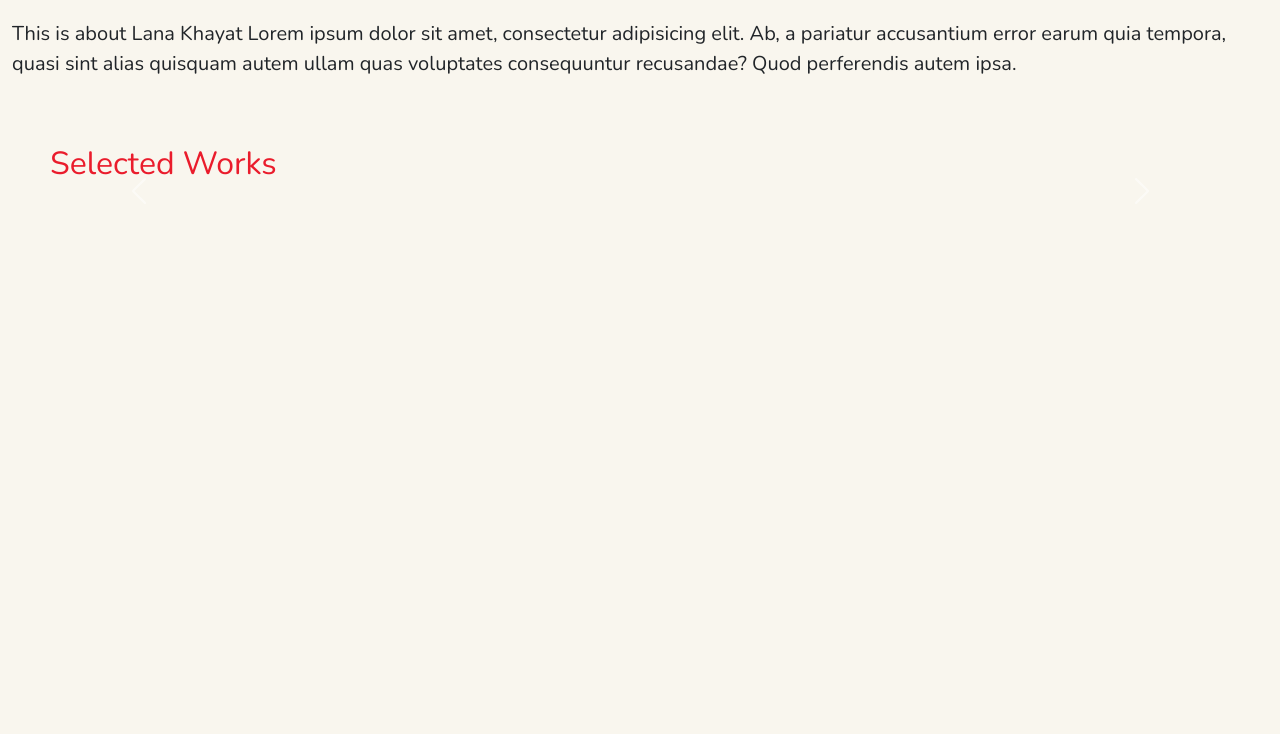
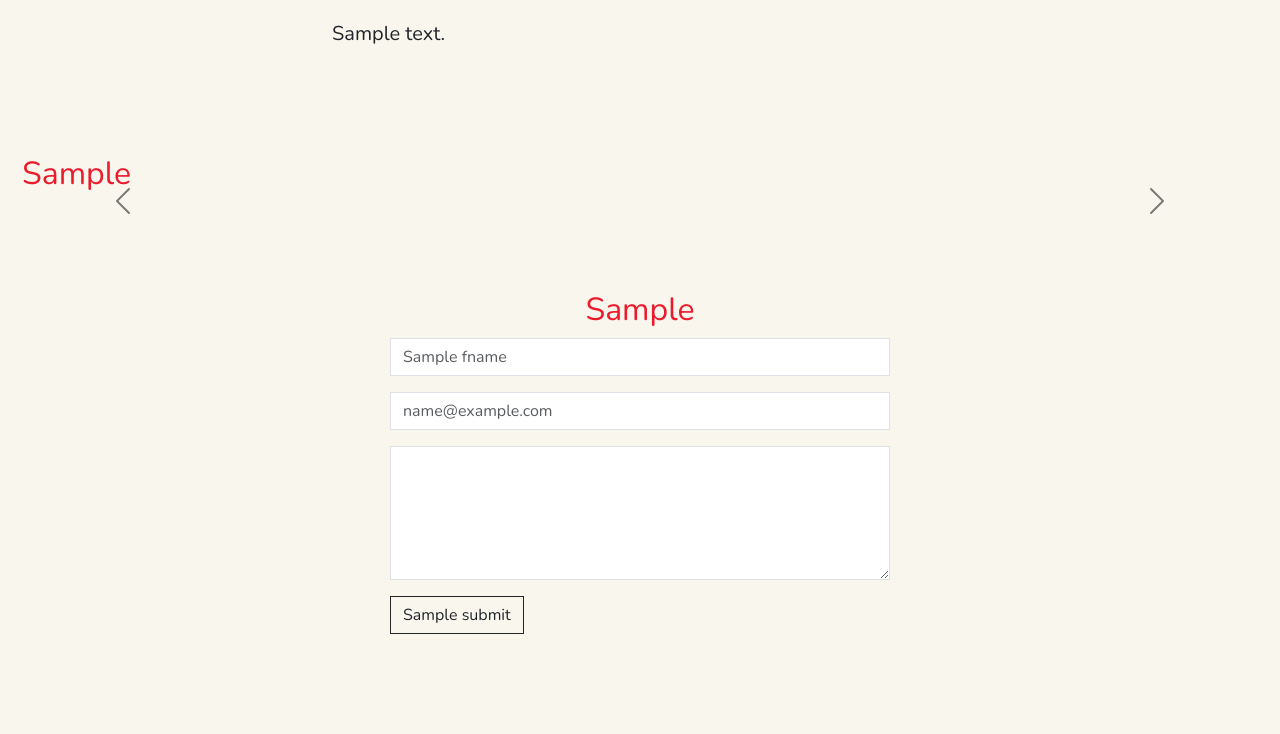
Before and after one commit to tardy-ish/portfolio-artwork, a Flask app: template templates/index.html in a window 1280 px wide. Shown: the part 461-1195 px from the top of the page. Before the commit the page ends 636 px from the top, so only its background shows below. Run offline with Flask 3, Linux system fonts and the light colour scheme; the template is opened without the code that fills it: most values are stand-ins (such as "Sample title", 1, 10 or a date in 2020).

Commit message:
change language implemented

```diff
--- a/app.py
+++ b/app.py
@@ -1,13 +1,15 @@
-from flask import Flask, render_template
+from flask import Flask, render_template, url_for
 import os
+import json
 
 app = Flask(__name__)
 
 
 @app.route('/')
-@app.route('/en')
-def index():
-    art = list(os.listdir('./static/assets/artworks'))
+@app.route('/<lang>',methods=["POST","GET"])
+def index(lang='en'):
+    art = list(os.listdir('static/assets/artworks'))
+    translations = json.load(open('static/translations.json',encoding='utf-8'))
     paintingNames = []
     paintingSizes = []
     for f in art:
@@ -20,6 +22,8 @@ def index():
         files=art,
         sizes=paintingSizes,
         names=paintingNames,
+        lang=lang,
+        langP=translations[lang],
     )
 
 
--- a/static/css/app.css
+++ b/static/css/app.css
@@ -1,35 +1,47 @@
 body {
     background: #F9F6EE;
-    font-family: "Nunito", sans-serif;
+    font-family: "Nunito", "Noto Sans Arabic", sans-serif;
+}
+
+section{
+    padding-top: 90px;
 }
 
 .content {
-    margin-top: 100px;
     margin-bottom: 100px;
 }
 
-.img-sf-0 {
-    padding-top: 5vh;
+#about:lang(ae){
+    text-align: right;
 }
 
 .artwork-view {
     background: #F9F6EE;
     max-width: 95vw;
 }
-#painting-div{
-    /* padding: 300px 100px; */
-    max-width: 50vw;
-    max-height: 95vh;
-}
+
 
 #painting{
     max-height: 600px;
+    margin: 50px 0;
 }
-#mainNavbar {
+
+#contactForm{
+    max-width: 500px;
+}
+
+.navbar{
     font-size: 1.5rem;
     font-weight: 100;
-    background-color: #faf3e0;
+    background: #fff3f1;
 }
+
+.navbar:lang(ae){
+    font-size: 1.5rem;
+    font-weight: 300;
+    background: #fff3f1;
+}
+
 
 #mainNavbar .nav-link {
     color: black;
@@ -40,38 +52,42 @@ body {
 }
 
 #mainNavbar .navbar-brand {
+    padding-left: 10px;
     color: #EA1C2C;
     font-size: 1.5rem;
 }
+
+
 
 #headingGroup {
     color: #EA1C2C;
 }
 
-#headingGroup h1 {
+#headingGroup h1{
     font-weight: 100;
     font-size: 4rem;
 }
 
-#artworks {
-    padding: 50px;
+#headingGroup h1:lang(ae){
+    font-weight: 300;
+    font-size: 4rem;
 }
 
-#carousel {
+.carousel {
     max-width: 95vw;
 }
 
-.carousel-indicators button[data-bs-target] {
-    max-height: 10vh;
-    max-width: 10vw;
-    min-height: 1vh;
-    min-width: 2vw;
-    background: none;
+.carousel-indicators {
+    position: relative;
+    margin: 0;
+}
+.carousel-indicators [data-bs-target]{
+    height: 90px;
+    width: 90px;
+    margin: 0 5px;
+    background-size: cover;
 }
 
-.carousel-indicators button[data-bs-target]:not(.active) {
-    opacity: 0.2;
-}
 
 .lang {
     background-color: #F9F6EE;
@@ -89,11 +105,9 @@ body {
         max-width: 100vw;
     }
 
-    #artworks {
-        padding: 5px;
-    }
-
-    .img-sf-0 {
-        padding-top: 0;
+    #painting{
+        max-height: 600px;
+        max-width: 300px;
+        padding: 0 2px;
     }
 }
--- a/templates/index.html
+++ b/templates/index.html
@@ -1,5 +1,5 @@
 <!doctype html>
-<html lang="en">
+<html lang="{{lang}}">
 
 <head>
     <!-- Required meta tags -->
@@ -7,7 +7,11 @@
     <meta name="viewport" content="width=device-width, initial-scale=1, shrink-to-fit=no">
 
     <!-- Google Font -->
-    <link href="https://fonts.googleapis.com/css?family=Nunito:200,300,400,700" rel="stylesheet">
+    <link rel="preconnect" href="https://fonts.googleapis.com">
+    <link rel="preconnect" href="https://fonts.gstatic.com" crossorigin>
+    <link href="https://fonts.googleapis.com/css2?family=Noto+Sans+Arabic:wght@100;200;300;400;700&display=swap"
+        rel="stylesheet">
+    <link href="https://fonts.googleapis.com/css?family=Nunito:100,200,300,400,700" rel="stylesheet">
 
     <!-- Bootstrap CSS -->
     <link href="https://cdn.jsdelivr.net/npm/bootstrap@5.3.0-alpha2/dist/css/bootstrap.min.css" rel="stylesheet"
@@ -26,35 +30,35 @@
 
     <nav id="mainNavbar" class="navbar navbar-expand-md fixed-top">
         <div class="container-fluid">
-            <a class="navbar-brand" href="#">LANA KHAYAT</a>
+            <a class="navbar-brand" href="#">{{langP['brand']}}</a>
             <button class="navbar-toggler" type="button" data-bs-toggle="collapse"
-                data-bs-target="#navbarSupportedContent" aria-controls="navbarSupportedContent" aria-expanded="false"
-                aria-label="Toggle navigation">
+                data-bs-target="#navbarSupportedContent">
                 <span class="navbar-toggler-icon"></span>
             </button>
             <div class="collapse navbar-collapse" id="navbarSupportedContent">
                 <ul class="navbar-nav me-auto mb-2 mb-lg-0">
                     <li class="nav-item">
-                        <a class="nav-link" href="#"> Bio</a>
+                        <a class="nav-link" href="#about">
+                            {{langP['bio']}}</a>
                     </li>
                     <li class="nav-item">
-                        <a class="nav-link" href="#artworks"> Selected Works</a>
+                        <a class="nav-link" href="#artworks">{{langP['artworks']}}</a>
                     </li>
                     <li class="nav-item">
-                        <a class="nav-link" href="#contact">Contact</a>
+                        <a class="nav-link" href="#contact">{{langP['contact']}}</a>
                     </li>
                 </ul>
                 <ul class="navbar-nav">
                     <li class="nav-item dropdown">
                         <a class="nav-link dropdown-toggle" href="#" id="navbarDropdown" role="button"
                             data-bs-toggle="dropdown" aria-expanded="false">
-                            Change Language
+                            {{langP['lang']['changeLang']}}
                         </a>
                         <ul class="lang dropdown-menu" aria-labelledby="navbarDropdown">
                             <li><a class="dropdown-item" href="/en"><span class="fi fi-us"></span>
-                                    English</a></li>
+                                    {{langP['lang']['en']}}</a></li>
                             <li><a class="dropdown-item" href="/ae"><span class="fi fi-ae"></span>
-                                    Arabic</a></li>
+                                    {{langP['lang']['ae']}}</a></li>
                         </ul>
                     </li>
                 </ul>
@@ -62,41 +66,32 @@
         </div>
     </nav>
 
-    <div class="content">
+    <div class="content mx-auto">
         <section class="container-fluid" id="profile">
             <div class="row align-items-center">
                 <div class="col-md-6">
                     <div id="headingGroup" class="text-center">
-                    <h1 class=""> <span>LANA KHAYAT</span></h1>
+                        <h1> <span>{{langP['brand']}}</span></h1>
                     </div>
                 </div>
-            <div class="img-sf-0 col-md-6">
+                <div class="col-md-6">
                     <img class="img-fluid" src="{{url_for('static',filename = 'assets/images/_profile.jpg')}}" alt="">
                 </div>
             </div>
         </section>
 
         <section class="container-fluid" id="about">
-        <div class="row" id="bio">
-            <div class="col-md-12 center-block justify-content-center">
-                <p class="lead" style="padding-top: 40px;">
-                    This is about Lana Khayat
-                    Lorem ipsum dolor sit amet, consectetur adipisicing elit. Ab, a pariatur accusantium error earum
-                    quia tempora, quasi sint alias quisquam autem ullam quas voluptates consequuntur recusandae? Quod
-                    perferendis autem ipsa.
+            <div class="row justify-content-center">
+                <div class="col-md-6">
+                    <p class="lead">
+                        {{langP['about']}}
                     </p>
                 </div>
             </div>
         </section>
-
         <section class="container-fluid" id="artworks">
-        <h2><span id="headingGroup">Selected Works</span></h2>
-        <div class="row align-items-center mx-auto" id="carousel">
-            <div id="carousel-painting" class="carousel slide" data-bs-ride="carousel">
-
-                <div class="carousel-inner">
-                    {%block carousel_items %}{%endblock%}
-                </div>
+            <h2><span id="headingGroup" style="padding-left: 10px;">{{langP['artworks-h']}}</span></h2>
+            <div id="carousel-painting" class="mx-auto carousel slide" data-bs-theme="dark">
                 <button class="carousel-control-prev" type="button" data-bs-target="#carousel-painting"
                     data-bs-slide="prev">
                     <span class="carousel-control-prev-icon" aria-hidden="true"></span>
@@ -107,28 +102,37 @@
                     <span class="carousel-control-next-icon" aria-hidden="true"></span>
                     <span class="visually-hidden">Next</span>
                 </button>
+                <div class="carousel-inner">
+                    {%block carousel_items %}{%endblock%}
+                </div>
+                <div class="carousel-indicators">
+                    {%block thumbnails %}{%endblock%}
                 </div>
             </div>
+        </section>
+        <section class="container-fluid" id="contact">
+            <h2 class="d-flex justify-content-center"><span id="headingGroup">{{langP['contact-h']}}</span></h2>
+            <form action="#" method="post" id="contactForm" class="mx-auto">
+                <div class="mb-3">
+                    <input type="text" class="form-control rounded-0" id="name" placeholder="{{langP['fname']}}">
+                </div>
+                <div class="mb-3">
+                    <input type="email" class="form-control rounded-0" id="email" placeholder="{{langP['email']}}">
+                </div>
+                <div class="mb-3">
+                    <textarea class="form-control rounded-0" id="message" rows="5"
+                        placeholder="{{langP['msg']}}"></textarea>
+                </div>
+                <button type="submit" class="btn btn-outline-dark rounded-0">{{langP['submit']}}</button>
+            </form>
 
-        <div class="row align-items-center mx-auto" id="carousel">
-            <div class="">
-                {# {%block thumbnails %}{%endblock%} #}
-            </div>
-        </div>
         </section>
     </div>
     <script src="https://cdn.jsdelivr.net/npm/bootstrap@5.3.0-alpha2/dist/js/bootstrap.bundle.min.js"
         integrity="sha384-qKXV1j0HvMUeCBQ+QVp7JcfGl760yU08IQ+GpUo5hlbpg51QRiuqHAJz8+BrxE/N"
         crossorigin="anonymous"></script>
 
-    <script>
-        $(function () {
-            $(document).scroll(function () {
-                var $nav = $("#mainNavbar");
-                $nav.toggleClass("scrolled", $(this).scrollTop() > $nav.height());
-            });
-        });
-    </script>
+
 </body>
 
 </html>
```
Also changed, not shown: static/css/temp.html (deleted, +0 -36 lines), static/translations.json (added, +38 -0 lines), templates/artworks.html (+18 -9 lines), 1 other file. Lines whose indentation alone changed are shown as unchanged.
